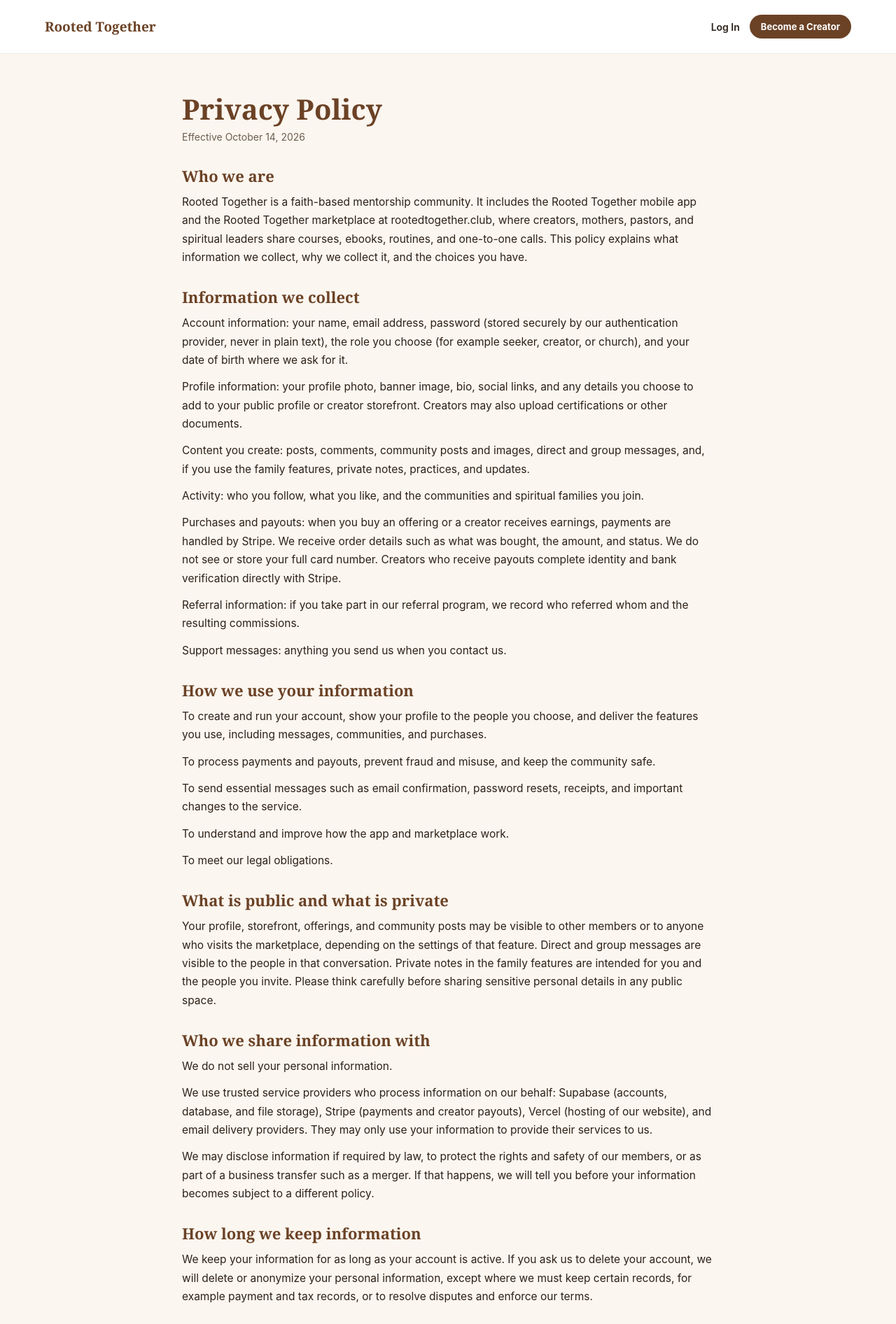
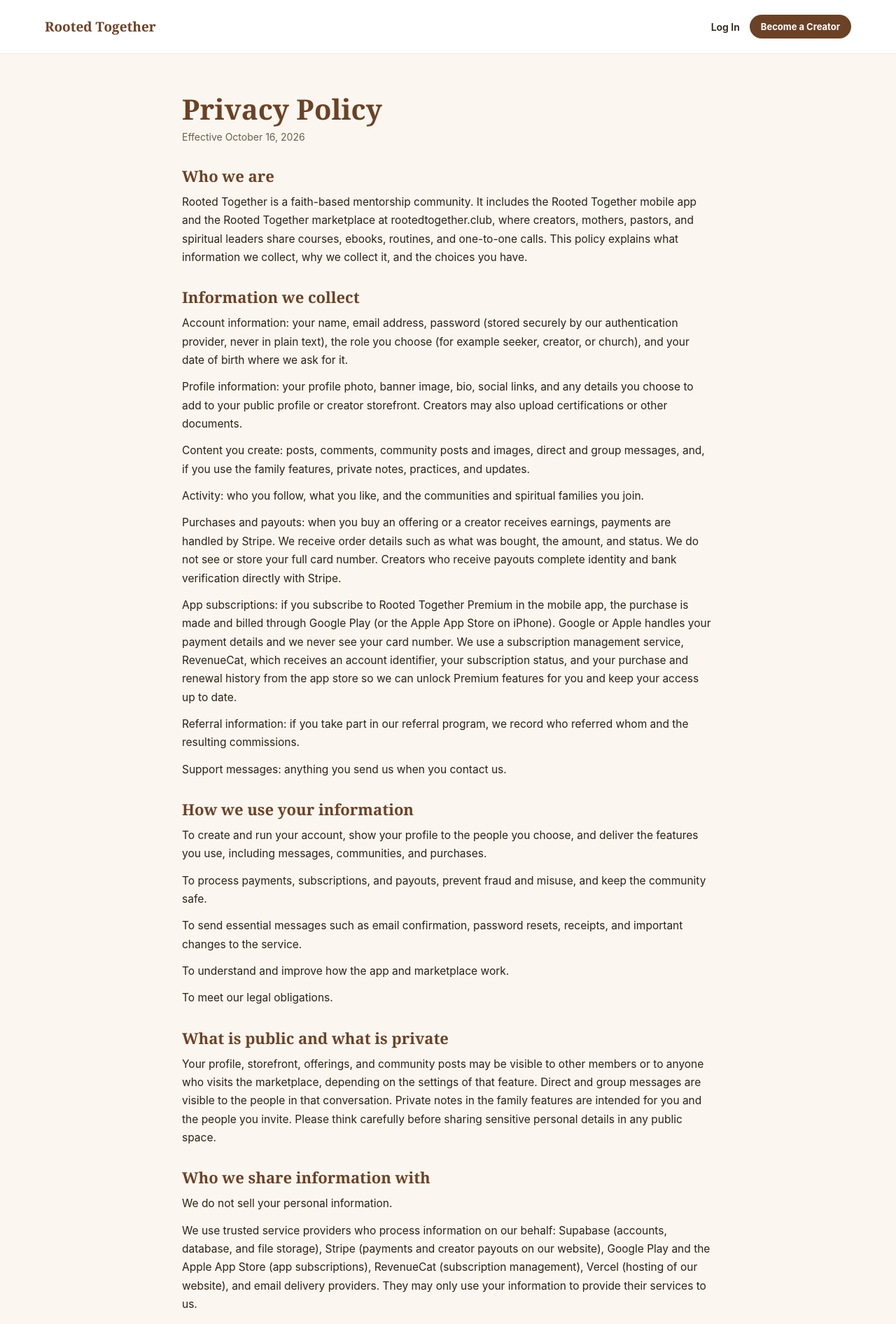
Before and after one commit to G-Rack/RootedTogether, a Next.js app in the folder rooted-web/: page /privacy in a window 1280 px wide. Shown: the top 1892 px of the page at 70% size. Built offline with nearby package versions, Linux system fonts and the light colour scheme.

Commit message:
Update privacy and delete pages for Premium subscription

```diff
--- a/rooted-web/app/delete-account/page.js
+++ b/rooted-web/app/delete-account/page.js
@@ -34,6 +34,12 @@ const sections = [
     ],
   },
   {
+    title: 'If you have a Premium subscription',
+    body: [
+      'Deleting your account does not automatically cancel a subscription that was bought through Google Play or the Apple App Store. Please cancel it in your Google Play or App Store subscription settings so you are not charged again.',
+    ],
+  },
+  {
     title: 'More information',
     body: [
       `You can read how we handle information in our Privacy Policy at rootedtogether.club/privacy. Questions? Email ${CONTACT_EMAIL}.`,
--- a/rooted-web/app/privacy/page.js
+++ b/rooted-web/app/privacy/page.js
@@ -5,7 +5,7 @@ export const metadata = {
 };
 
 const CONTACT_EMAIL = 'admin@rootedtogether.club';
-const EFFECTIVE_DATE = 'October 14, 2026';
+const EFFECTIVE_DATE = 'October 16, 2026';
 
 const sections = [
   {
@@ -22,6 +22,7 @@ const sections = [
       'Content you create: posts, comments, community posts and images, direct and group messages, and, if you use the family features, private notes, practices, and updates.',
       'Activity: who you follow, what you like, and the communities and spiritual families you join.',
       'Purchases and payouts: when you buy an offering or a creator receives earnings, payments are handled by Stripe. We receive order details such as what was bought, the amount, and status. We do not see or store your full card number. Creators who receive payouts complete identity and bank verification directly with Stripe.',
+      'App subscriptions: if you subscribe to Rooted Together Premium in the mobile app, the purchase is made and billed through Google Play (or the Apple App Store on iPhone). Google or Apple handles your payment details and we never see your card number. We use a subscription management service, RevenueCat, which receives an account identifier, your subscription status, and your purchase and renewal history from the app store so we can unlock Premium features for you and keep your access up to date.',
       'Referral information: if you take part in our referral program, we record who referred whom and the resulting commissions.',
       'Support messages: anything you send us when you contact us.',
     ],
@@ -30,7 +31,7 @@ const sections = [
     title: 'How we use your information',
     body: [
       'To create and run your account, show your profile to the people you choose, and deliver the features you use, including messages, communities, and purchases.',
-      'To process payments and payouts, prevent fraud and misuse, and keep the community safe.',
+      'To process payments, subscriptions, and payouts, prevent fraud and misuse, and keep the community safe.',
       'To send essential messages such as email confirmation, password resets, receipts, and important changes to the service.',
       'To understand and improve how the app and marketplace work.',
       'To meet our legal obligations.',
@@ -46,7 +47,7 @@ const sections = [
     title: 'Who we share information with',
     body: [
       'We do not sell your personal information.',
-      'We use trusted service providers who process information on our behalf: Supabase (accounts, database, and file storage), Stripe (payments and creator payouts), Vercel (hosting of our website), and email delivery providers. They may only use your information to provide their services to us.',
+      'We use trusted service providers who process information on our behalf: Supabase (accounts, database, and file storage), Stripe (payments and creator payouts on our website), Google Play and the Apple App Store (app subscriptions), RevenueCat (subscription management), Vercel (hosting of our website), and email delivery providers. They may only use your information to provide their services to us.',
       'We may disclose information if required by law, to protect the rights and safety of our members, or as part of a business transfer such as a merger. If that happens, we will tell you before your information becomes subject to a different policy.',
     ],
   },
@@ -60,6 +61,7 @@ const sections = [
     title: 'Your choices and rights',
     body: [
       'You can view and edit your profile in the app or on the website at any time.',
+      'You can manage or cancel an app subscription at any time in your Google Play or App Store subscription settings. Deleting your account does not cancel a subscription automatically, so please cancel it in the store as well.',
       `You can ask us to access, correct, export, or delete your information, or to delete your account, by emailing ${CONTACT_EMAIL} from the email address on your account. We will respond within a reasonable time, and within any period required by law.`,
       'You can choose what you share publicly and unfollow or leave communities at any time.',
       'Depending on where you live, you may have additional rights under local law, such as the right to object to or restrict certain processing. Contact us to exercise them.',
```
